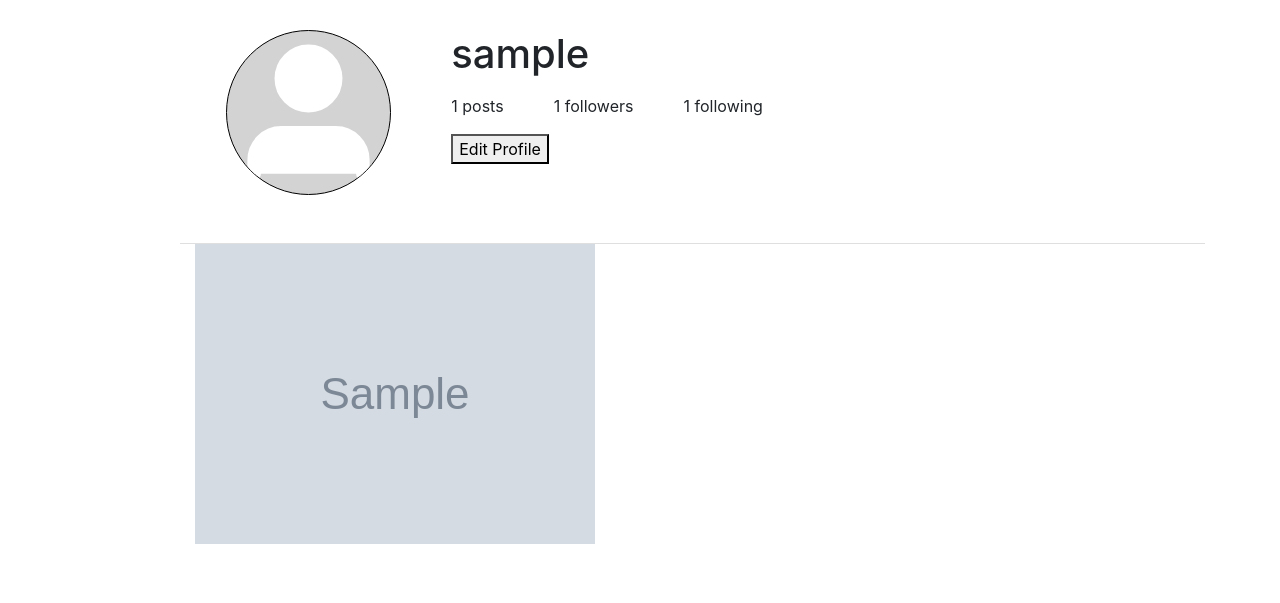
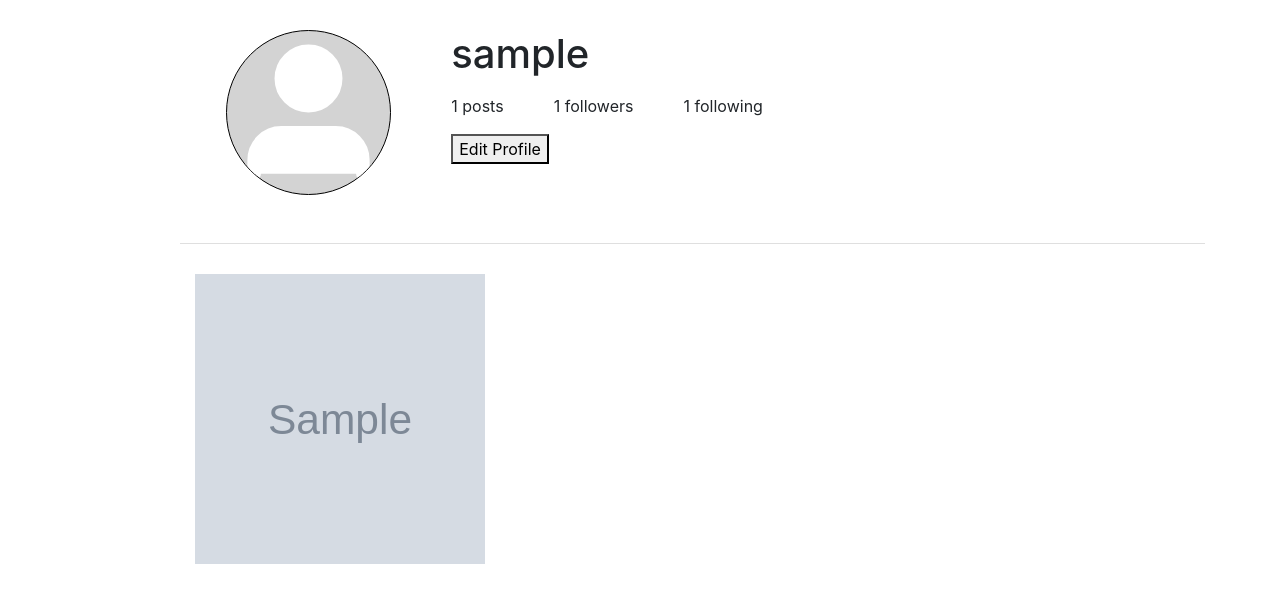
Before and after one commit to victorlomi/Instagram-Clone, a Django app: page /profile/ in a window 1280 px wide. Shown: the part 65-668 px from the top of the page. Run offline with Django 3.2, Linux system fonts and the light colour scheme; a user stored in the database is signed in; tables that the repository leaves empty hold one stand-in row (values such as "Sample post"); grey boxes marked "Sample" are stand-in pictures; some libraries are stand-ins or nearby versions.

Commit message:
set posts to be in a grid layout

```diff
--- a/viewer/static/viewer/style.css
+++ b/viewer/static/viewer/style.css
@@ -65,3 +65,16 @@
 #profile-description {
     border-bottom: 1px solid #dfdfdf;
 }
+
+.posts-container {
+   display: flex;
+   flex-wrap: wrap;
+   justify-content: space-between;
+   margin-top: 15px;
+}
+
+.post {
+    width: 290px;
+    height: 290px;
+    margin-top: 15px;
+}
--- a/viewer/templates/profile.html
+++ b/viewer/templates/profile.html
@@ -22,9 +22,9 @@
             <div class="col-md-5"></div>
         </div>
         <div class="row">
-            <div class="col-md-12">
+            <div class="col-md-12 posts-container">
                 {% for post in posts %}
-                    <img src="{{ post.image.url }}">
+                    <img class="post" src="{{ post.image.url }}">
                 {% endfor %}
             </div>
         </div>
```
